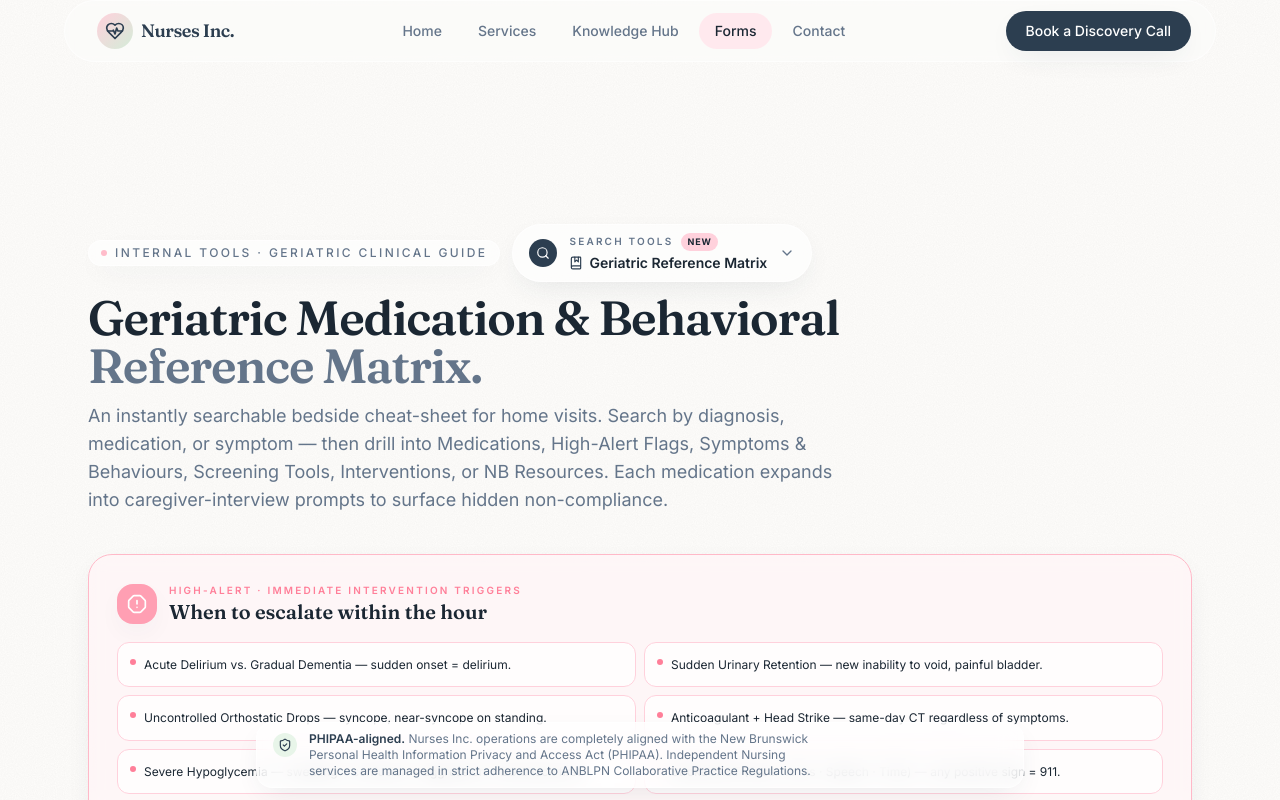
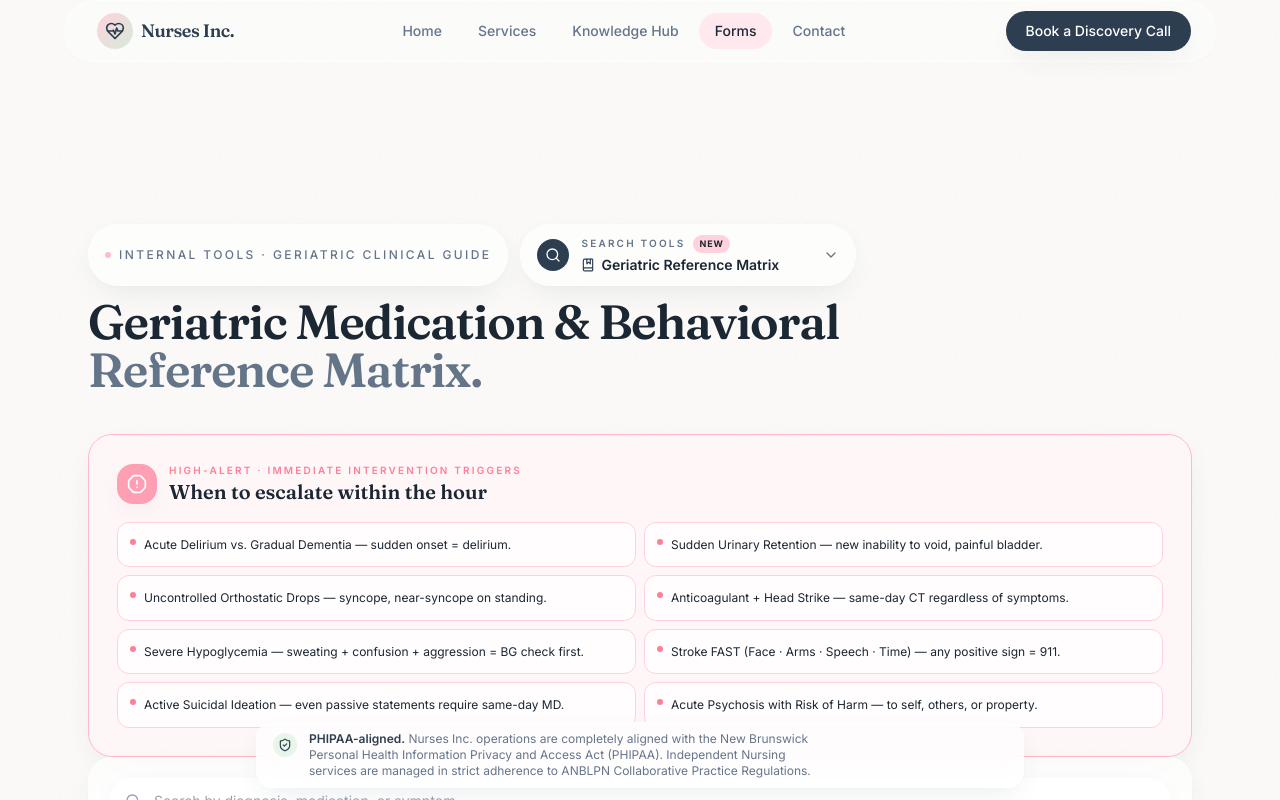
Before and after one commit to hamaouic/nursesinc, a React (Vite) app: page /forms/clinical-tools in a window 1280 px wide. Shown: the top 800 px of the page. Built offline with nearby package versions, Linux system fonts and the light colour scheme.

Commit message:
Remove Section description from tool pages + make Search Tools pill full-width and equal-height with eyebrow

```diff
--- a/src/components/Section.tsx
+++ b/src/components/Section.tsx
@@ -38,14 +38,14 @@ export default function Section({
           )}
         >
           {(eyebrow || eyebrowAction) && (
-            <div className="flex flex-col items-start gap-3 sm:flex-row sm:items-center">
+            <div className="flex flex-col items-stretch gap-3 sm:flex-row sm:items-center">
               {eyebrow && (
-                <span className="inline-flex w-fit items-center gap-2 rounded-full border border-white/60 bg-white/60 px-3 py-1 text-xs font-medium uppercase tracking-[0.2em] text-ink-400 shadow-soft backdrop-blur">
+                <span className="inline-flex shrink-0 items-center gap-2 self-stretch rounded-full border border-white/60 bg-white/60 px-4 py-2.5 text-xs font-medium uppercase tracking-[0.2em] text-ink-400 shadow-soft backdrop-blur">
                   <span className="h-1.5 w-1.5 animate-pulse rounded-full bg-blush-300" />
                   {eyebrow}
                 </span>
               )}
-              {eyebrowAction}
+              <div className="flex-1">{eyebrowAction}</div>
             </div>
           )}
           {title && (
--- a/src/components/ToolSwitcher.tsx
+++ b/src/components/ToolSwitcher.tsx
@@ -68,13 +68,13 @@ export default function ToolSwitcher() {
         aria-haspopup="listbox"
         aria-expanded={open}
         className={cn(
-          'inline-flex w-full max-w-md items-center gap-3 rounded-full border border-white/60 bg-white/60 px-4 py-2 text-left shadow-soft backdrop-blur transition-all duration-300 sm:w-auto',
+          'flex w-full items-center gap-3 self-stretch rounded-full border border-white/60 bg-white/60 px-4 py-2.5 text-left shadow-soft backdrop-blur transition-all duration-300',
           'hover:bg-white/80 hover:-translate-y-0.5',
           open && 'bg-white shadow-glow ring-2 ring-blush-200/60',
         )}
       >
-        <span className="grid h-7 w-7 shrink-0 place-items-center rounded-full bg-ink-500 text-white">
-          <Search className="h-3.5 w-3.5" />
+        <span className="grid h-8 w-8 shrink-0 place-items-center rounded-full bg-ink-500 text-white">
+          <Search className="h-4 w-4" />
         </span>
         <div className="min-w-0 flex-1">
           <div className="flex items-center gap-2">
--- a/src/pages/ClinicalMatrixPage.tsx
+++ b/src/pages/ClinicalMatrixPage.tsx
@@ -16,7 +16,6 @@ export default function ClinicalMatrixPage() {
             <span className="text-ink-400">Reference Matrix.</span>
           </>
         }
-        description="An instantly searchable bedside cheat-sheet for home visits. Search by diagnosis, medication, or symptom — then drill into Medications, High-Alert Flags, Symptoms & Behaviours, Screening Tools, Interventions, or NB Resources. Each medication expands into caregiver-interview prompts to surface hidden non-compliance."
       >
         <div className="mt-6">
           <HighAlertTriggers />
--- a/src/pages/Reconciliation.tsx
+++ b/src/pages/Reconciliation.tsx
@@ -19,7 +19,6 @@ export default function Reconciliation() {
             <span className="text-ink-400">Worksheet.</span>
           </>
         }
-        description="An in-browser clinical dashboard for our nurses. Fill in each section during the home visit — counts, barriers, and escalations update live. Lock the audit to generate a clean JSON summary you can paste into the secure client record."
       >
         <div className="mt-6">
           <HighAlertTriggers />
```
